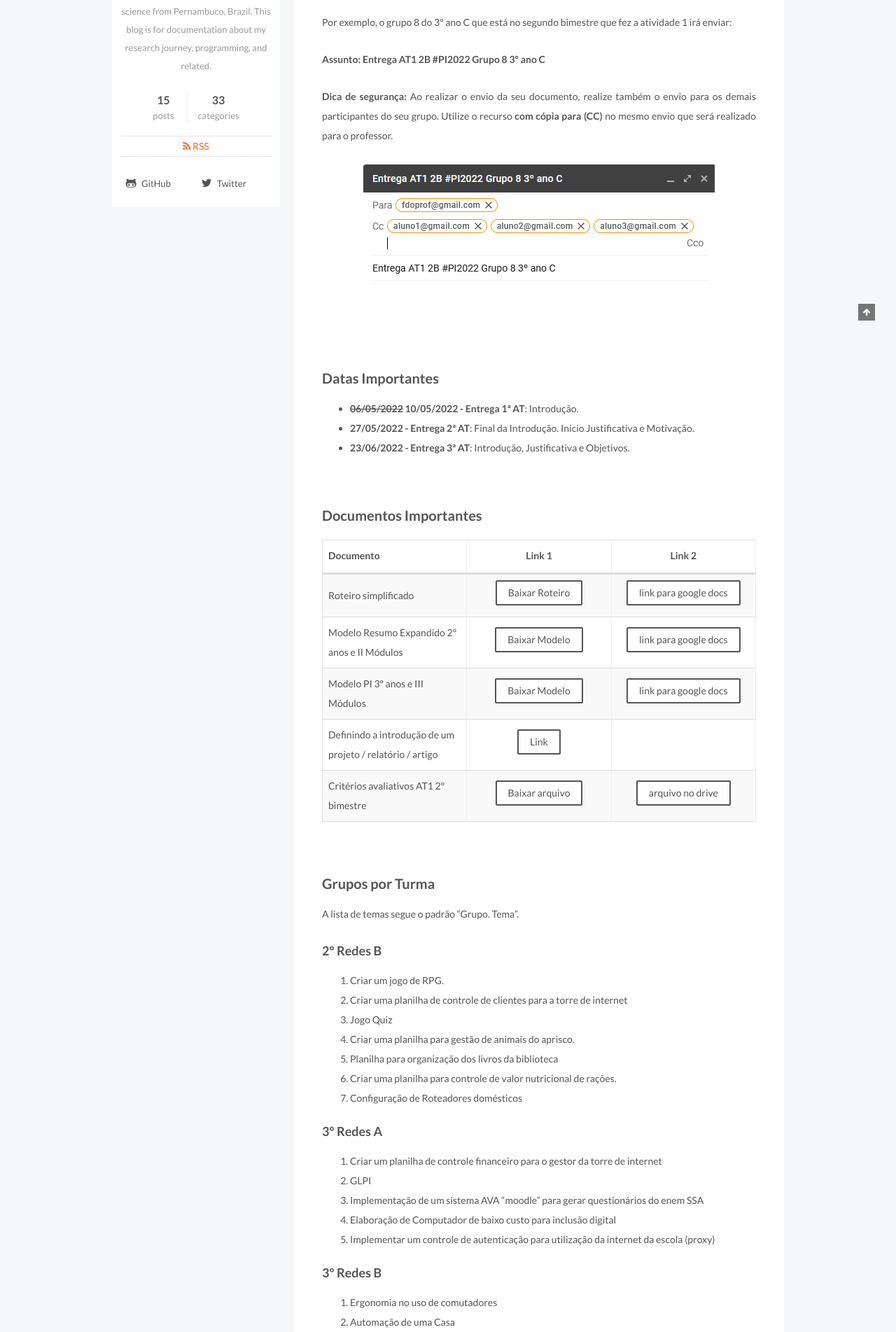
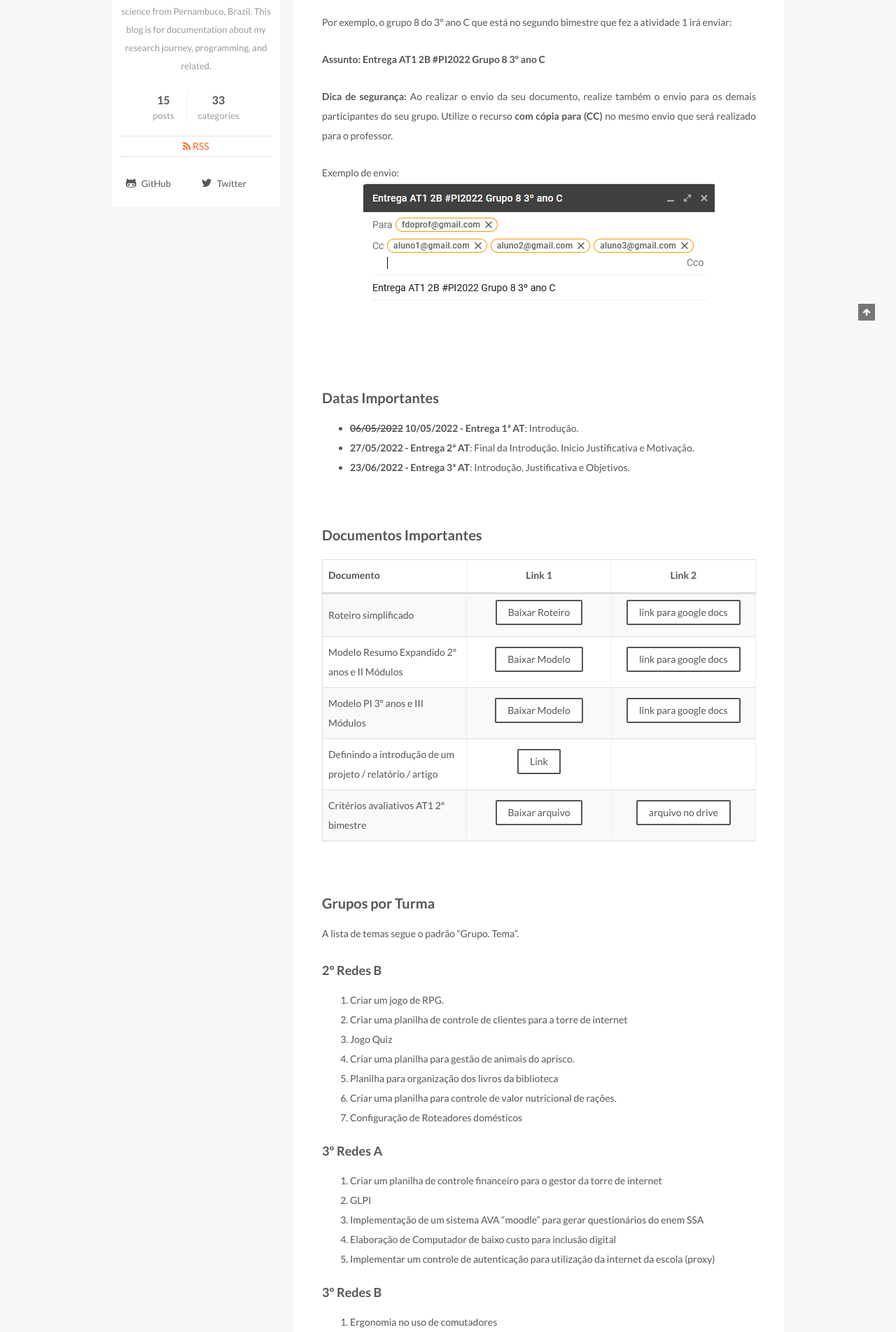
Before and after one commit to fdoliv/fdoliv.github.io, a Jekyll site: the page built from courses/pi/index.md, in a window 1280 px wide. Shown: the part 542-2445 px from the top of the page at 70% size. Built offline with Jekyll 4.4.1, drawn with Linux system fonts in a browser that asks for light colours.

Commit message:
exemplo de envio.

```diff
--- a/courses/pi/index.md
+++ b/courses/pi/index.md
@@ -26,6 +26,7 @@ Por exemplo, o grupo 8 do 3º ano C que está no segundo bimestre que fez a ativ
 
 **Dica de segurança:** Ao realizar o envio da seu documento, realize também o envio para os demais participantes do seu grupo. Utilize o recurso **com cópia para (CC)** no mesmo envio que será realizado para o professor.
 
+Exemplo de envio:
 ![]({{ site.url }}/assets/images/exemplo-envio.PNG)
 
 <br/>
```
